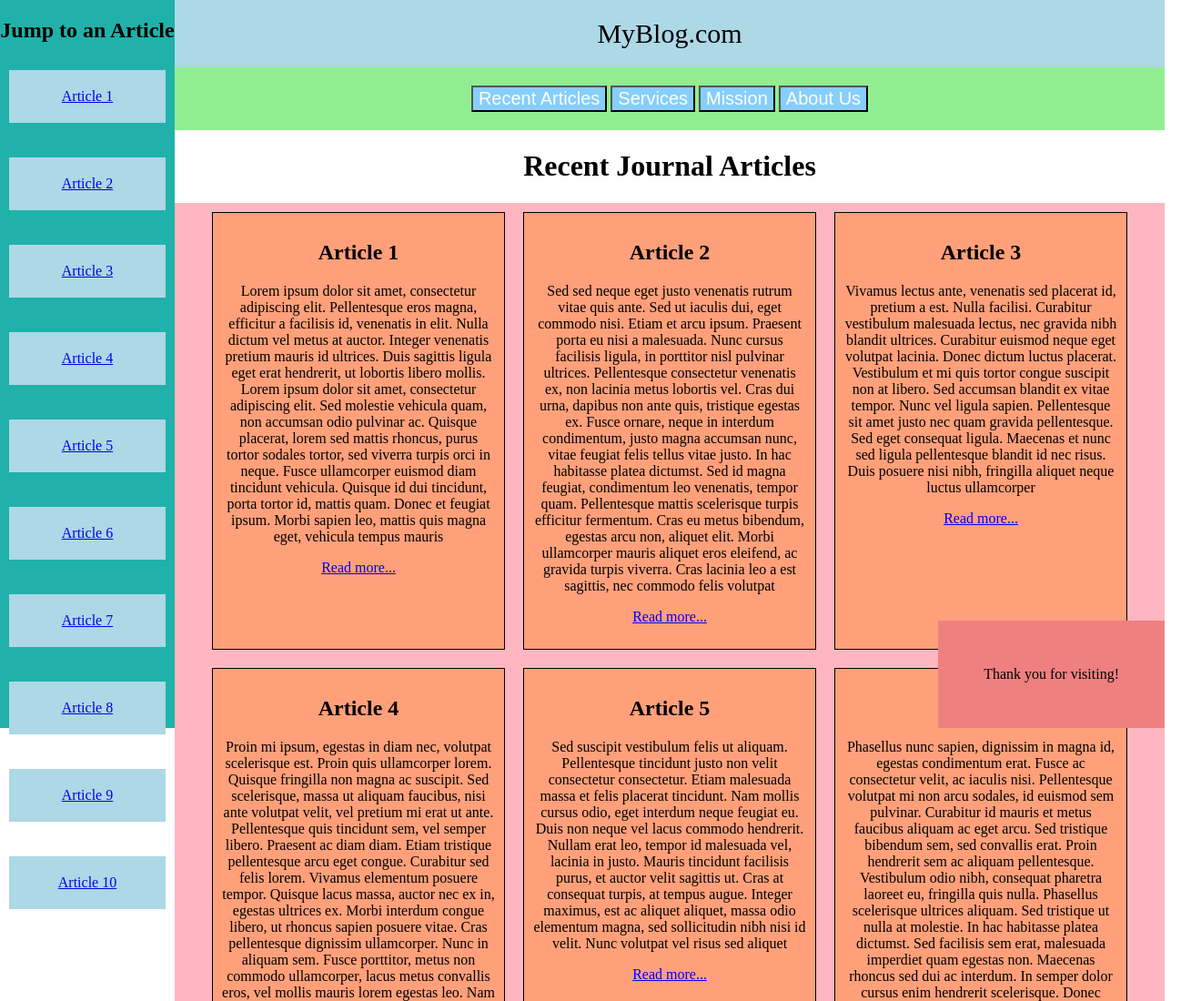
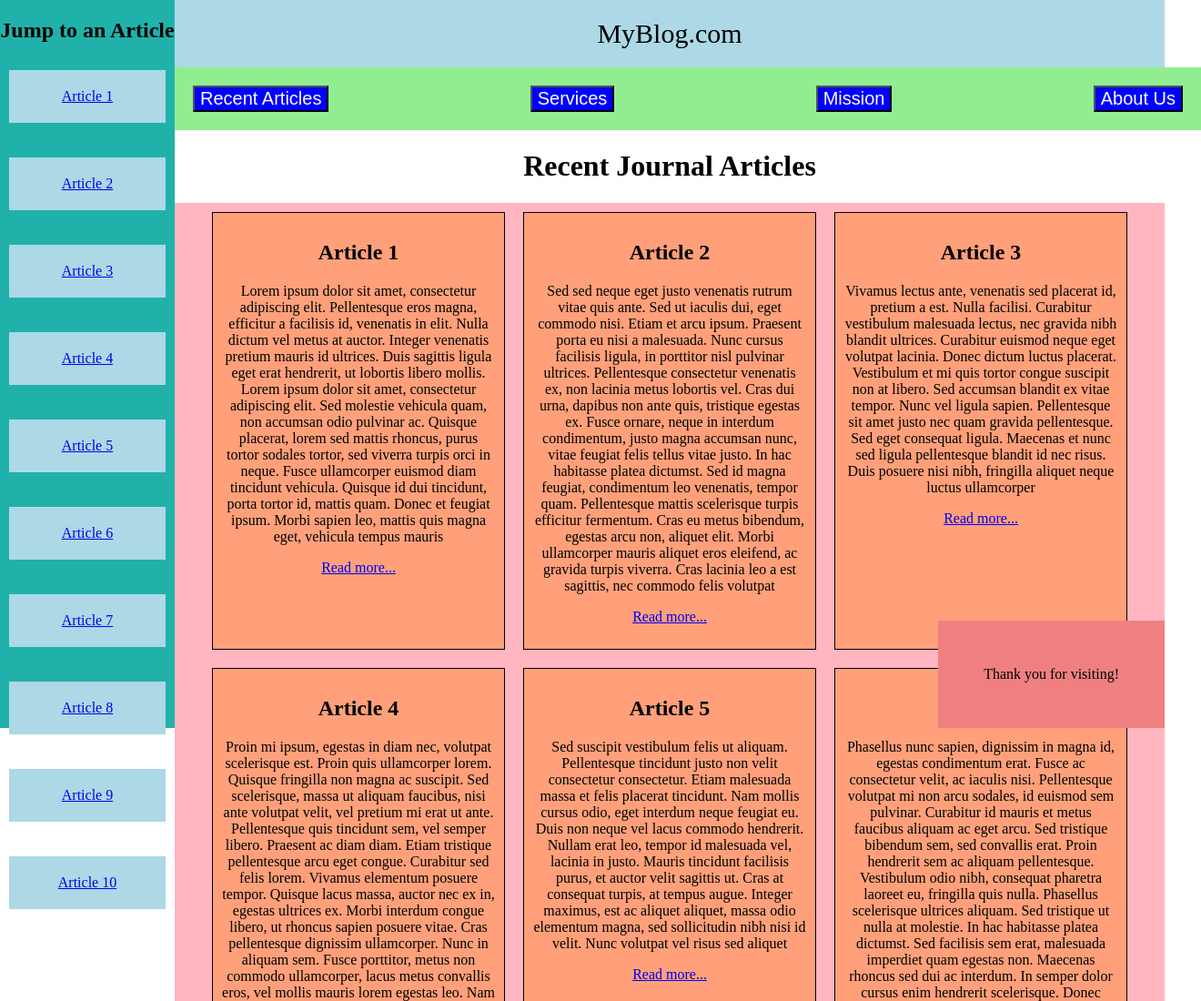
Before and after one commit to kpetr1y/kpetr1y.github.io, a plain HTML site: page CSS/html-5.html in a window 1280 px wide. Shown: the top 1100 px of the page at 91% size, 1320 px wide, since content can reach past the window. Drawn offline with Linux system fonts and the light colour scheme.

Commit message:
Update html-5.css

```diff
--- a/CSS/html-5.css
+++ b/CSS/html-5.css
@@ -44,16 +44,20 @@ header p {
 }
 
 header nav {
+    display: flex;
+    justify-content: space-between;
+    width: 100%;
     top: 50px;
+    text-align: center;
     background-color: lightgreen;
-    text-align: center;
     padding: 20px;
 }
 
 header nav button {
+    height: 100%;
     font-size: 20px;
     justify-content: center;
-    background-color: lightskyblue;
+    background-color: blue;
     color: white;
 }
 
```
